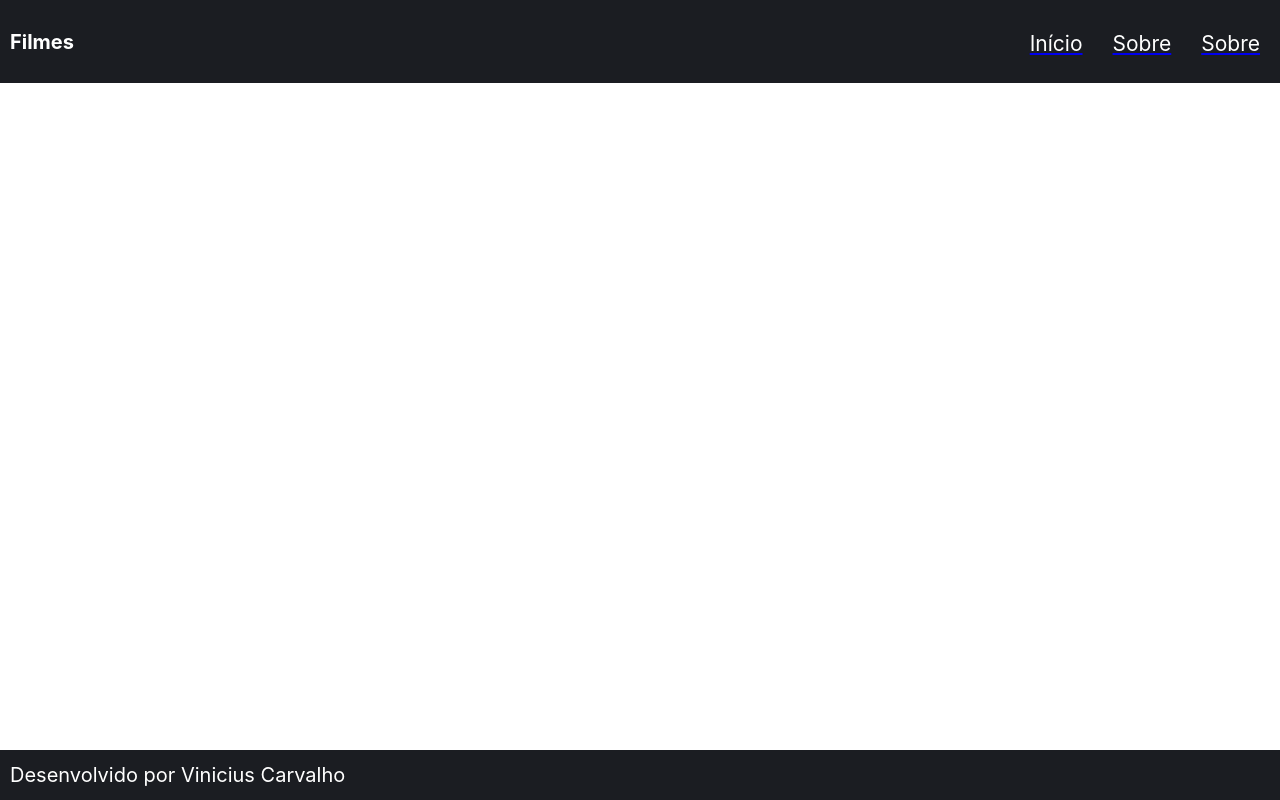
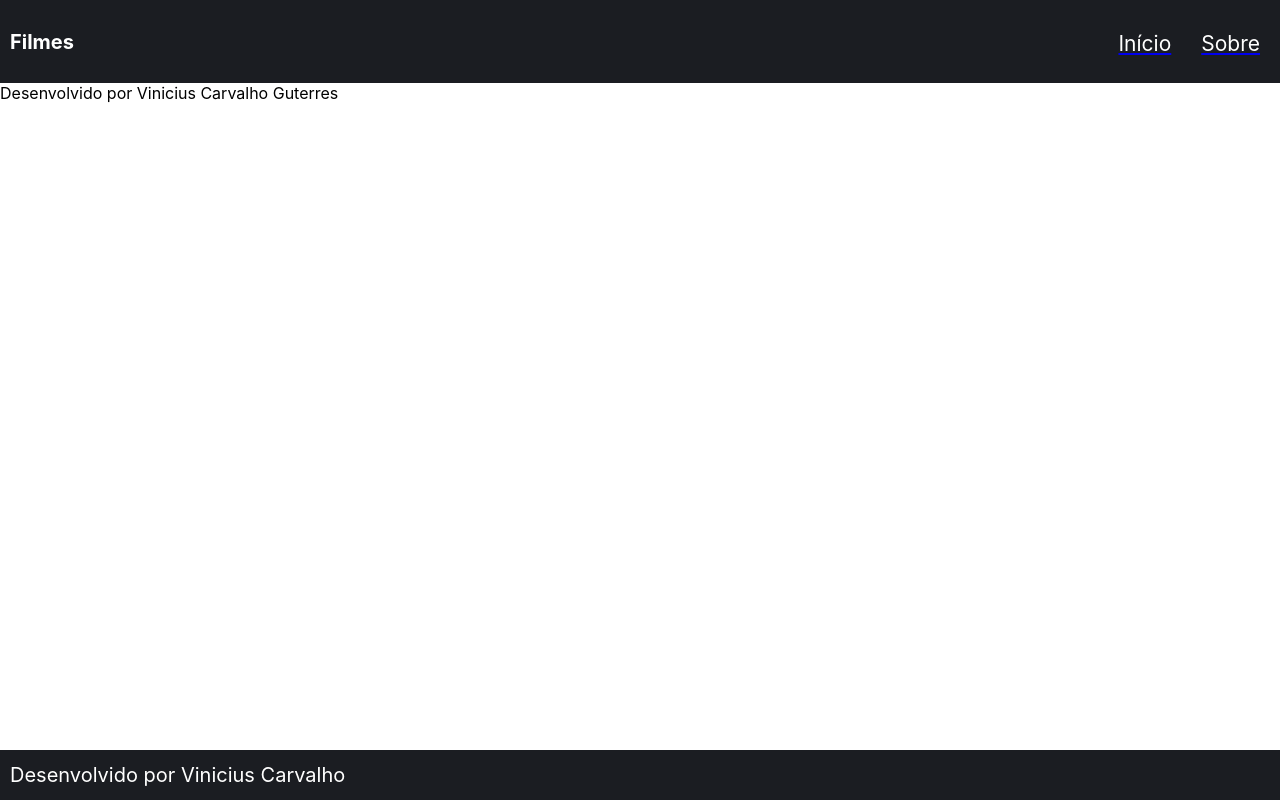
Before and after one commit to ViniciusGuterres/movie-catalog, a React (Create React App) app in the folder web/: page /about in a window 1280 px wide. Built offline with nearby package versions, Linux system fonts and the light colour scheme.

Commit message:
Adjusting router

```diff
--- a/web/src/components/Header/Header.jsx
+++ b/web/src/components/Header/Header.jsx
@@ -22,16 +22,6 @@ export default function Header({ title }) {
 
                     <li className='header-list'>
                         <Link
-                            to={'/plans'}
-                        >
-                            <span className='header-list-span'>
-                                Sobre
-                            </span>
-                        </Link>
-                    </li>
-
-                    <li className='header-list'>
-                        <Link
                             to={'/about'}
                         >
                             <span className='header-list-span'>
--- a/web/src/views/About.js
+++ b/web/src/views/About.js
@@ -9,6 +9,8 @@ export default function Home() {
                 title='Filmes'
             />
 
+                Desenvolvido por Vinicius Carvalho Guterres
+
             <Footer
                 title={'Desenvolvido por Vinicius Carvalho'}
             />
```
